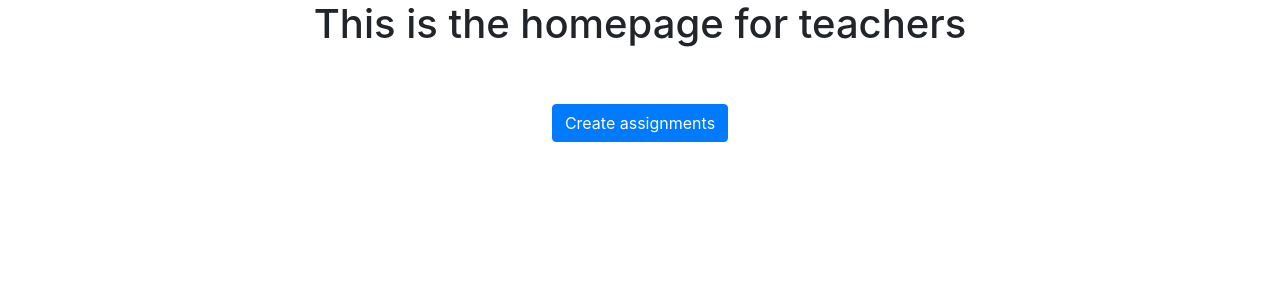
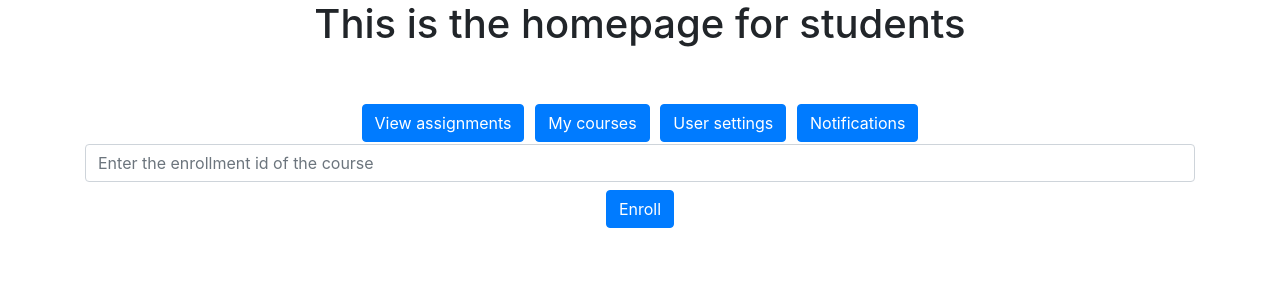
Before and after one commit to Shlok2801/EDUHUB, a Flask app: page / in a window 1280 px wide. Shown: the part 56-356 px from the top of the page. Run offline with Flask 3, Linux system fonts and the light colour scheme; a user stored in the database is signed in; some libraries are stand-ins or nearby versions.

Commit message:
course
Course creation, enrollment and enrollment table

```diff
--- a/website/__init__.py
+++ b/website/__init__.py
@@ -17,6 +17,8 @@ def create_app():
     from .views import views
     from .auth import auth
     from .submission import submission
+    from .course import course
+    app.register_blueprint(course, url_prefix='/')
     app.register_blueprint(submission, url_prefix='/')
     app.register_blueprint(views, url_prefix='/')
     app.register_blueprint(auth, url_prefix='/')
--- /dev/null
+++ b/website/course.py
@@ -0,0 +1,73 @@
+from flask import Blueprint, render_template, request, flash, jsonify, redirect, url_for, current_app, jsonify
+from flask_login import login_required, current_user
+from flask_wtf import FlaskForm
+from . import db
+from werkzeug.utils import secure_filename
+from wtforms import FileField, SubmitField
+from wtforms.validators import InputRequired
+import os
+from .models import *
+import json
+course = Blueprint('course', __name__)
+
+class UploadFileForm(FlaskForm):
+    file = FileField('File', validators=[InputRequired()])
+    submit = SubmitField('Upload')
+
+
+@course.route('/', methods=['GET', 'POST'])
+@login_required
+def view_student():
+    if request.method=='POST':
+        course_id = request.form.get('course_id')
+
+
+        if course_id == "" :
+            flash('Please enter course id!', category='error')
+        elif Course.query.filter_by(enroll_id=course_id).first() :
+            new_student = Enroll(course_id=course_id,user_id=current_user.id)
+            db.session.add(new_student)
+            db.session.commit()
+            flash('Enrolled successfully!', category='success')
+    return render_template('home_student.html', user=current_user)
+    #Remember to redirect to the course page when done
+
+@course.route('/course-t', methods=['GET', 'POST'])
+@login_required
+def view_teacher():
+    if current_user.role != "teacher":
+        return render_template('home_student.html', user=current_user)
+    if request.method=='POST':
+        course_name = request.form.get('course_name')
+        course_id = request.form.get('course_id')
+        course_des = request.form.get('course_des')
+        if course_id != '':
+            id=Course.query.filter_by(enroll_id=course_id).first()
+
+        if len(course_name) < 1:
+            flash('Please enter an assignment!', category='error')
+        elif len(course_des) < 10:
+            flash('Please enter an assignment!', category='error')
+        elif id:
+            flash('Course id already exist', category='error')
+        elif len(course_id) != 6:
+            flash('Course id has to be 6 digits', category='error')
+        else:
+            new_course = Course(name=course_name, description=course_des,creator=current_user.id,enroll_id= course_id)
+            db.session.add(new_course)
+            db.session.commit()
+            flash('Course created successfully!', category='success')
+
+    return render_template('teacher_create_course.html', user=current_user)
+
+@course.route('/delete-assignment', methods=['POST'])
+def delete_assignment():
+    assignment = json.loads(request.data)
+    assignmentId = assignment['assignmentId']
+    assignment = Assignment.query.get(assignmentId)
+    if assignment:
+        if assignment.user_id == current_user.id:
+            db.session.delete(assignment)
+            db.session.commit()
+            flash('Assignment deleted successfully!', category='success')
+    return jsonify({})
--- a/website/models.py
+++ b/website/models.py
@@ -15,6 +15,7 @@ class User(db.Model, UserMixin):
     discussion = db.relationship('Discussion')
     notification = db.relationship('Notification')
     submission = db.relationship('Submission')
+    enroll = db.relationship('Enroll')
 
 class Assignment(db.Model):
     id = db.Column(db.Integer, primary_key=True)
@@ -33,7 +34,12 @@ class Course(db.Model):
     material = db.relationship('Material')
     notification = db.relationship('Notification')
     assignment = db.relationship('Assignment')
+    enroll = db.relationship('Enroll')
 
+class Enroll(db.Model):
+    id = db.Column(db.Integer, primary_key=True)
+    course_id = db.Column(db.Integer, db.ForeignKey('course.id'))
+    user_id = db.Column(db.Integer, db.ForeignKey('user.id'))
 class Discussion(db.Model):
     id = db.Column(db.Integer, primary_key=True)
     message = db.Column(db.String(1000))
--- a/website/templates/home_student.html
+++ b/website/templates/home_student.html
@@ -4,5 +4,20 @@
     <br />
     <br />
     <a href="assignments-s" id="submission"><button class="btn btn-primary">View assignments</button></a>
+    <a href="assignments-s" id="submission"><button class="btn btn-primary">My courses</button></a>
+    <a href="assignments-s" id="submission"><button class="btn btn-primary">User settings</button></a>
+    <a href="assignments-s" id="submission"><button class="btn btn-primary">Notifications</button></a>
+    <form method="POST">
+        <div align="center">
+            <input
+              type="text"
+              class="form-control"
+              id="course_id"
+              name="course_id"
+              placeholder="Enter the enrollment id of the course"
+            />
+            <button type="submit" class="btn btn-primary">Enroll</button>
+        </div>
+    </form>
     </h1>
     {% endblock %}
--- a/website/views.py
+++ b/website/views.py
@@ -14,7 +14,6 @@ views = Blueprint('views', __name__)
 def home():
     role = current_user.role
     if role == 'student':
-
         return render_template('home_student.html', user=current_user)
     else:
 
```
Also changed, not shown: website/templates/course.html (added, +8 -0 lines), website/templates/teacher_create_course.html (added, +50 -0 lines), instance/database.db.
